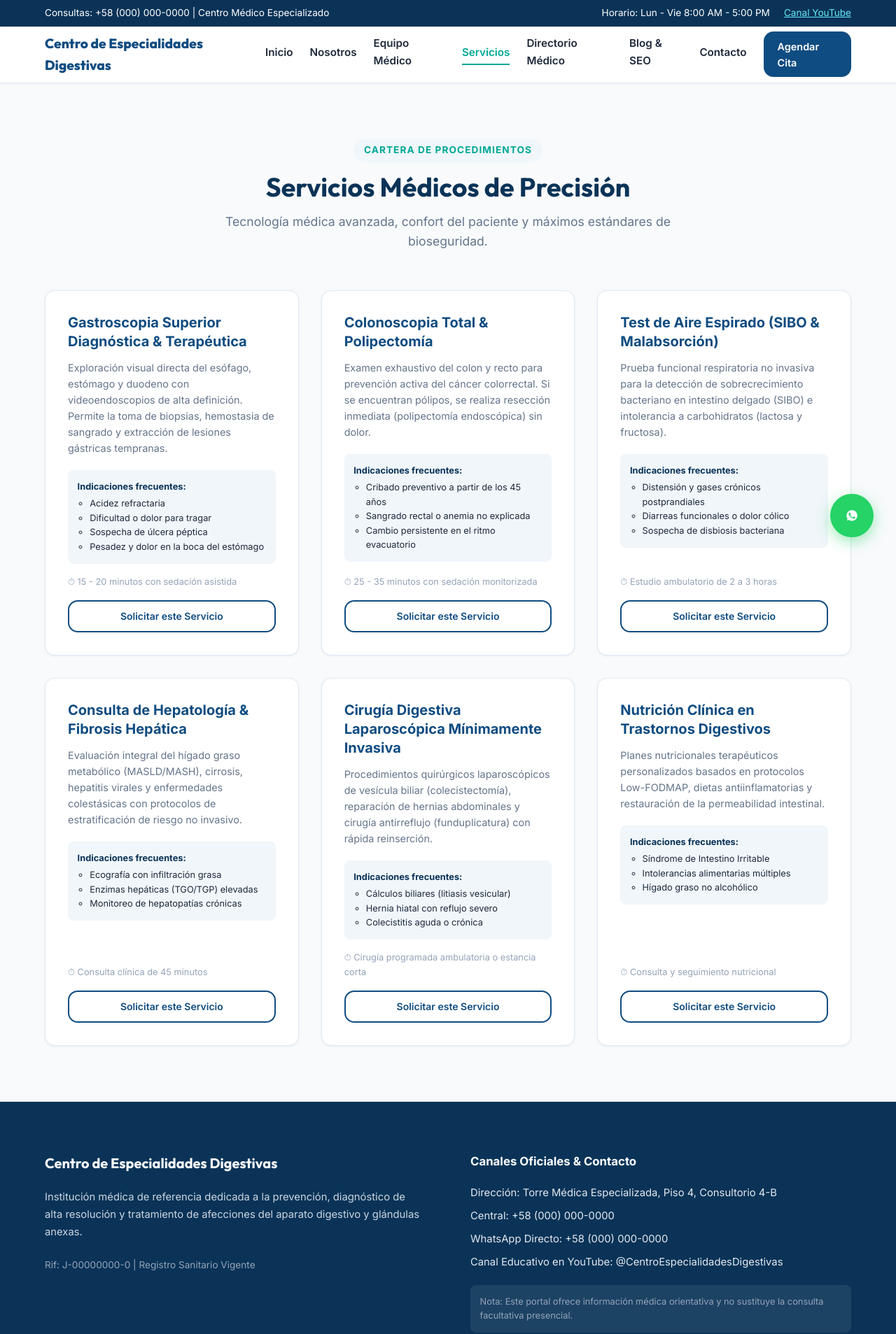
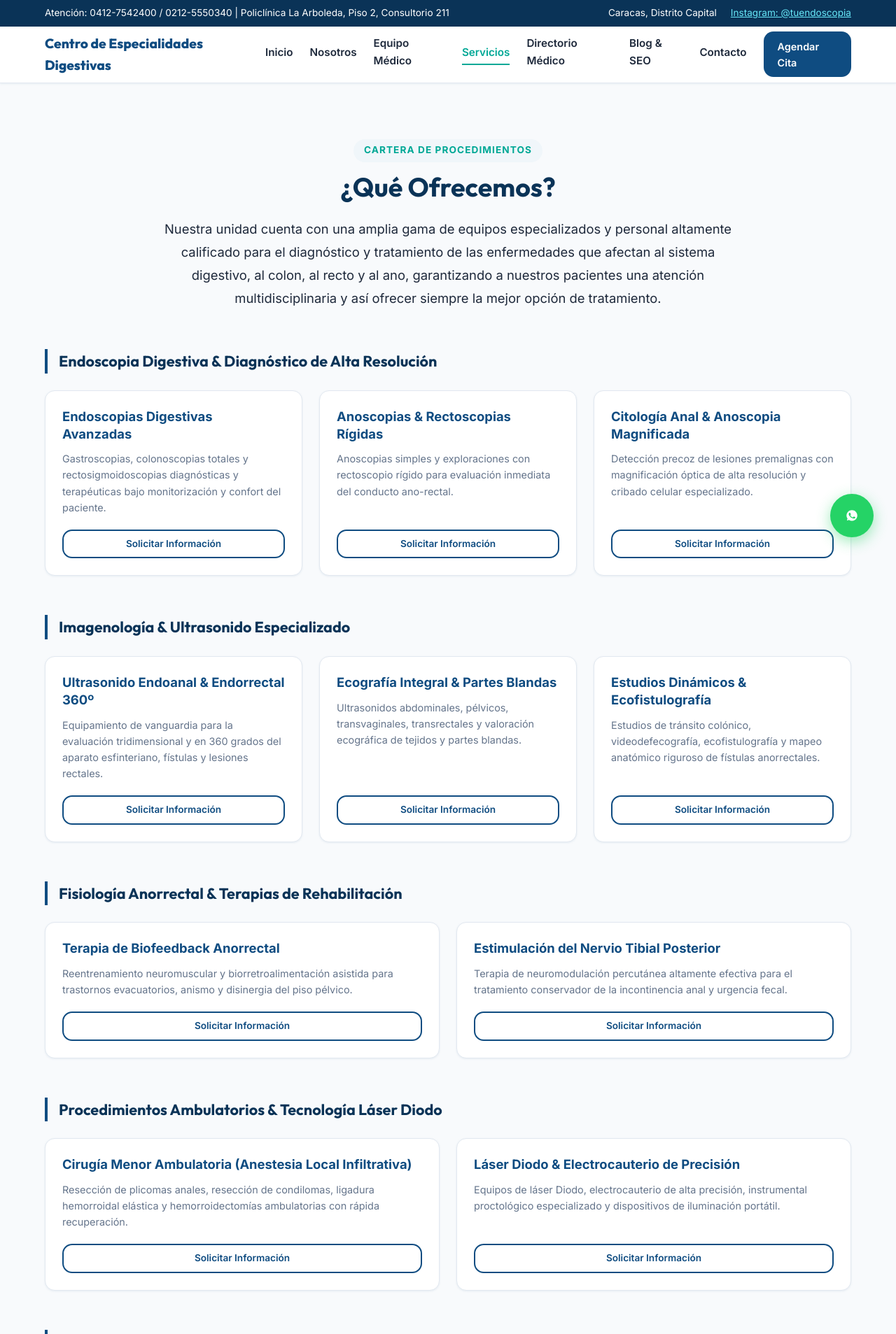
Before and after one commit to luisge12/COMEDVEN, a Next.js app: page /servicios in a window 1280 px wide. Shown: the top 1907 px of the page at 70% size. Built offline with nearby package versions, Linux system fonts and the light colour scheme.

Commit message:
Update official services, procedures, Policlínica La Arboleda alliance, and clinic contact info

```diff
--- a/src/app/servicios/page.tsx
+++ b/src/app/servicios/page.tsx
@@ -2,95 +2,181 @@ import { Metadata } from 'next';
 import Link from 'next/link';
 
 export const metadata: Metadata = {
-  title: 'Servicios Médicos & Endoscópicos | Centro de Especialidades Digestivas',
-  description: 'Cartera de procedimientos diagnósticos y terapéuticos: Gastroscopia, Colonoscopia, Test SIBO y Polipectomía.',
+  title: 'Servicios & Procedimientos | Centro de Endoscopias y Especialidades Digestivas',
+  description: 'Unidad médica y quirúrgica de alta tecnología: Endoscopias, Ultrasonido Endoanal 360º, Biofeedback, Láser Diodo y Cirugía Colorrectal Mínimamente Invasiva.',
 };
 
 export default function ServiciosPage() {
-  const servicios = [
+  const gruposServicios = [
     {
-      titulo: 'Gastroscopia Superior Diagnóstica & Terapéutica',
-      descripcion: 'Exploración visual directa del esófago, estómago y duodeno con videoendoscopios de alta definición. Permite la toma de biopsias, hemostasia de sangrado y extracción de lesiones gástricas tempranas.',
-      indicaciones: ['Acidez refractaria', 'Dificultad o dolor para tragar', 'Sospecha de úlcera péptica', 'Pesadez y dolor en la boca del estómago'],
-      duracion: '15 - 20 minutos con sedación asistida'
+      categoria: "Endoscopia Digestiva & Diagnóstico de Alta Resolución",
+      items: [
+        {
+          titulo: "Endoscopias Digestivas Avanzadas",
+          detalle: "Gastroscopias, colonoscopias totales y rectosigmoidoscopias diagnósticas y terapéuticas bajo monitorización y confort del paciente."
         },
         {
-      titulo: 'Colonoscopia Total & Polipectomía',
-      descripcion: 'Examen exhaustivo del colon y recto para prevención activa del cáncer colorrectal. Si se encuentran pólipos, se realiza resección inmediata (polipectomía endoscópica) sin dolor.',
-      indicaciones: ['Cribado preventivo a partir de los 45 años', 'Sangrado rectal o anemia no explicada', 'Cambio persistente en el ritmo evacuatorio'],
-      duracion: '25 - 35 minutos con sedación monitorizada'
+          titulo: "Anoscopias & Rectoscopias Rígidas",
+          detalle: "Anoscopias simples y exploraciones con rectoscopio rígido para evaluación inmediata del conducto ano-rectal."
         },
         {
-      titulo: 'Test de Aire Espirado (SIBO & Malabsorción)',
-      descripcion: 'Prueba funcional respiratoria no invasiva para la detección de sobrecrecimiento bacteriano en intestino delgado (SIBO) e intolerancia a carbohidratos (lactosa y fructosa).',
-      indicaciones: ['Distensión y gases crónicos postprandiales', 'Diarreas funcionales o dolor cólico', 'Sospecha de disbiosis bacteriana'],
-      duracion: 'Estudio ambulatorio de 2 a 3 horas'
+          titulo: "Citología Anal & Anoscopia Magnificada",
+          detalle: "Detección precoz de lesiones premalignas con magnificación óptica de alta resolución y cribado celular especializado."
+        }
+      ]
     },
     {
-      titulo: 'Consulta de Hepatología & Fibrosis Hepática',
-      descripcion: 'Evaluación integral del hígado graso metabólico (MASLD/MASH), cirrosis, hepatitis virales y enfermedades colestásicas con protocolos de estratificación de riesgo no invasivo.',
-      indicaciones: ['Ecografía con infiltración grasa', 'Enzimas hepáticas (TGO/TGP) elevadas', 'Monitoreo de hepatopatías crónicas'],
-      duracion: 'Consulta clínica de 45 minutos'
+      categoria: "Imagenología & Ultrasonido Especializado",
+      items: [
+        {
+          titulo: "Ultrasonido Endoanal & Endorrectal 360º",
+          detalle: "Equipamiento de vanguardia para la evaluación tridimensional y en 360 grados del aparato esfinteriano, fístulas y lesiones rectales."
         },
         {
-      titulo: 'Cirugía Digestiva Laparoscópica Mínimamente Invasiva',
-      descripcion: 'Procedimientos quirúrgicos laparoscópicos de vesícula biliar (colecistectomía), reparación de hernias abdominales y cirugía antirreflujo (funduplicatura) con rápida reinserción.',
-      indicaciones: ['Cálculos biliares (litiasis vesicular)', 'Hernia hiatal con reflujo severo', 'Colecistitis aguda o crónica'],
-      duracion: 'Cirugía programada ambulatoria o estancia corta'
+          titulo: "Ecografía Integral & Partes Blandas",
+          detalle: "Ultrasonidos abdominales, pélvicos, transvaginales, transrectales y valoración ecográfica de tejidos y partes blandas."
         },
         {
-      titulo: 'Nutrición Clínica en Trastornos Digestivos',
-      descripcion: 'Planes nutricionales terapéuticos personalizados basados en protocolos Low-FODMAP, dietas antiinflamatorias y restauración de la permeabilidad intestinal.',
-      indicaciones: ['Síndrome de Intestino Irritable', 'Intolerancias alimentarias múltiples', 'Hígado graso no alcohólico'],
-      duracion: 'Consulta y seguimiento nutricional'
+          titulo: "Estudios Dinámicos & Ecofistulografía",
+          detalle: "Estudios de tránsito colónico, videodefecografía, ecofistulografía y mapeo anatómico riguroso de fístulas anorrectales."
+        }
+      ]
+    },
+    {
+      categoria: "Fisiología Anorrectal & Terapias de Rehabilitación",
+      items: [
+        {
+          titulo: "Terapia de Biofeedback Anorrectal",
+          detalle: "Reentrenamiento neuromuscular y biorretroalimentación asistida para trastornos evacuatorios, anismo y disinergia del piso pélvico."
+        },
+        {
+          titulo: "Estimulación del Nervio Tibial Posterior",
+          detalle: "Terapia de neuromodulación percutánea altamente efectiva para el tratamiento conservador de la incontinencia anal y urgencia fecal."
+        }
+      ]
+    },
+    {
+      categoria: "Procedimientos Ambulatorios & Tecnología Láser Diodo",
+      items: [
+        {
+          titulo: "Cirugía Menor Ambulatoria (Anestesia Local Infiltrativa)",
+          detalle: "Resección de plicomas anales, resección de condilomas, ligadura hemorroidal elástica y hemorroidectomías ambulatorias con rápida recuperación."
+        },
+        {
+          titulo: "Láser Diodo & Electrocauterio de Precisión",
+          detalle: "Equipos de láser Diodo, electrocauterio de alta precisión, instrumental proctológico especializado y dispositivos de iluminación portátil."
+        }
+      ]
+    },
+    {
+      categoria: "Cirugía General & Mínima Invasión",
+      items: [
+        {
+          titulo: "Cirugía Colorrectal de Mínima Invasión",
+          detalle: "Abordaje laparoscópico avanzado para patologías colónicas, rectales y anorrectales tanto oncológicas como benignas."
+        },
+        {
+          titulo: "Cirugía de Pared Abdominal & Vesícula Biliar",
+          detalle: "Resolución quirúrgica de hernias inguinales, umbilicales y de la pared abdominal, así como colecistectomía por patología de vesícula biliar."
+        },
+        {
+          titulo: "Cirugía Ginecológica, Piso Pélvico & Mamas",
+          detalle: "Procedimientos quirúrgicos de prolapsos de órganos pélvicos, patologías de útero y ovarios, y abordaje de afecciones mamarias benignas y malignas."
+        }
+      ]
     }
   ];
 
   return (
     <div className="section">
       <div className="container">
-        <div className="section-title-wrap">
+
+        {/* Encabezado */}
+        <div className="section-title-wrap" style={{ maxWidth: '850px' }}>
           <span className="section-tag">Cartera de Procedimientos</span>
-          <h1 className="section-title">Servicios Médicos de Precisión</h1>
-          <p style={{ color: 'var(--color-text-muted)', marginTop: '0.75rem', fontSize: '1.1rem' }}>
-            Tecnología médica avanzada, confort del paciente y máximos estándares de bioseguridad.
+          <h1 className="section-title">¿Qué Ofrecemos?</h1>
+          <p style={{ color: 'var(--color-text-main)', marginTop: '1.25rem', fontSize: '1.15rem', lineHeight: '1.8' }}>
+            Nuestra unidad cuenta con una amplia gama de equipos especializados y personal altamente calificado para el diagnóstico y tratamiento de las enfermedades que afectan al sistema digestivo, al colon, al recto y al ano, garantizando a nuestros pacientes una atención multidisciplinaria y así ofrecer siempre la mejor opción de tratamiento.
           </p>
         </div>
 
-        <div className="grid-3" style={{ gap: '2rem' }}>
-          {servicios.map((srv, idx) => (
-            <div key={idx} className="card" style={{ display: 'flex', flexDirection: 'column', justifyContent: 'space-between' }}>
+        {/* Bloques de Servicios por Categoría */}
+        <div style={{ display: 'flex', flexDirection: 'column', gap: '3.5rem', marginBottom: '4.5rem' }}>
+          {gruposServicios.map((grupo, gIdx) => (
+            <div key={gIdx}>
+              <h2 style={{
+                fontSize: '1.35rem',
+                color: 'var(--color-primary-dark)',
+                marginBottom: '1.5rem',
+                borderLeft: '4px solid var(--color-primary)',
+                paddingLeft: '1rem',
+                fontFamily: 'var(--font-family-heading)'
+              }}>
+                {grupo.categoria}
+              </h2>
+
+              <div className="grid-3" style={{ gap: '1.5rem' }}>
+                {grupo.items.map((item, iIdx) => (
+                  <div
+                    key={iIdx}
+                    className="card"
+                    style={{
+                      display: 'flex',
+                      flexDirection: 'column',
+                      justifyContent: 'space-between',
+                      padding: '1.5rem'
+                    }}
+                  >
                     <div>
-                <h2 style={{ fontSize: '1.25rem', color: 'var(--color-primary)', marginBottom: '0.75rem', lineHeight: '1.35' }}>
-                  {srv.titulo}
-                </h2>
+                      <h3 style={{ fontSize: '1.15rem', color: 'var(--color-primary)', marginBottom: '0.75rem', lineHeight: '1.35' }}>
+                        {item.titulo}
+                      </h3>
                       <p style={{ fontSize: '0.9rem', color: 'var(--color-text-muted)', lineHeight: '1.6', marginBottom: '1.25rem' }}>
-                  {srv.descripcion}
+                        {item.detalle}
                       </p>
-
-                <div style={{ backgroundColor: 'var(--color-primary-light)', padding: '0.85rem', borderRadius: 'var(--radius-sm)', marginBottom: '1rem' }}>
-                  <strong style={{ fontSize: '0.8rem', color: 'var(--color-primary-dark)', display: 'block', marginBottom: '0.25rem' }}>
-                    Indicaciones frecuentes:
-                  </strong>
-                  <ul style={{ listStyle: 'circle', paddingLeft: '1.1rem', fontSize: '0.8rem', color: 'var(--color-text-main)' }}>
-                    {srv.indicaciones.map((ind, i) => (
-                      <li key={i}>{ind}</li>
-                    ))}
-                  </ul>
-                </div>
                     </div>
 
-              <div>
-                <span style={{ display: 'block', fontSize: '0.8rem', color: '#94a3b8', marginBottom: '1rem' }}>
-                  ⏱ {srv.duracion}
-                </span>
-                <Link href="/citas" className="btn btn-outline" style={{ width: '100%', fontSize: '0.875rem', padding: '0.6rem' }}>
-                  Solicitar este Servicio
+                    <Link href="/citas" className="btn btn-outline" style={{ width: '100%', fontSize: '0.85rem', padding: '0.5rem 0.75rem' }}>
+                      Solicitar Información
                     </Link>
+                  </div>
+                ))}
               </div>
             </div>
           ))}
         </div>
+
+        {/* Sección Destacada: Alianza Policlínica La Arboleda */}
+        <div className="card" style={{
+          backgroundColor: '#ffffff',
+          borderTop: '5px solid var(--color-accent)',
+          padding: '2.5rem',
+          boxShadow: 'var(--shadow-lg)',
+          marginBottom: '3rem'
+        }}>
+          <span style={{ fontSize: '0.8rem', fontWeight: 800, color: 'var(--color-accent)', textTransform: 'uppercase', letterSpacing: '0.05em' }}>
+            Infraestructura Hospitalaria & Respaldo
+          </span>
+          <h2 style={{ color: 'var(--color-primary-dark)', fontSize: '1.6rem', margin: '0.5rem 0 1rem 0', fontFamily: 'var(--font-family-heading)' }}>
+            Alianza Institucional con La Policlínica La Arboleda
+          </h2>
+          <p style={{ color: 'var(--color-text-main)', fontSize: '1rem', lineHeight: '1.8', marginBottom: '1.5rem' }}>
+            Nuestra alianza con La Policlínica La Arboleda nos hace contar con instalaciones de primer nivel y recursos tecnológicos adecuados a las necesidades de nuestros pacientes como: laboratorio clínico, servicio de Rx, hospitalización, terapia intensiva, banco de sangre y quirófanos de última generación para los procedimientos de cirugía abierta y laparoscópica.
+          </p>
+          <p style={{ color: 'var(--color-text-muted)', fontSize: '0.95rem', lineHeight: '1.7', marginBottom: '2rem' }}>
+            Asimismo, contamos con el apoyo directo de médicos especialistas en todas las áreas interconectadas: Medicina Interna, Cardiología, Endocrinología, Anestesiología, Oncología, Infectología, Psiquiatría y Nutrición.
+          </p>
+
+          <div style={{ display: 'flex', gap: '1rem', flexWrap: 'wrap' }}>
+            <Link href="/citas" className="btn btn-primary" style={{ padding: '0.75rem 1.75rem' }}>
+              Agendar Procedimiento o Consulta
+            </Link>
+            <Link href="/contacto" className="btn btn-outline" style={{ padding: '0.75rem 1.75rem' }}>
+              Ver Ubicación de la Sede
+            </Link>
+          </div>
+        </div>
+
       </div>
     </div>
   );
--- a/src/components/AppointmentForm.tsx
+++ b/src/components/AppointmentForm.tsx
@@ -33,7 +33,7 @@ export default function AppointmentForm() {
       `*Modalidad de Pago:* ${formData.metodoPago}\n` +
       `*Motivo:* ${formData.motivo || 'Consulta preventiva'}`;
 
-    const urlWhatsApp = `https://wa.me/584120000000?text=${encodeURIComponent(mensaje)}`;
+    const urlWhatsApp = `https://wa.me/584127542400?text=${encodeURIComponent(mensaje)}`;
 
     setEnviado(true);
     window.open(urlWhatsApp, '_blank');
--- a/src/components/Footer.tsx
+++ b/src/components/Footer.tsx
@@ -7,22 +7,31 @@ export default function Footer() {
 
         <div>
           <h3 style={{ color: '#ffffff', fontSize: '1.25rem', marginBottom: '1.25rem', fontFamily: 'var(--font-family-heading)' }}>
-            Centro de Especialidades Digestivas
+            Centro de Endoscopias y Especialidades Digestivas
           </h3>
           <p style={{ fontSize: '0.925rem', lineHeight: '1.7', color: '#cbd5e1', marginBottom: '1.5rem' }}>
-            Institución médica de referencia dedicada a la prevención, diagnóstico de alta resolución y tratamiento de afecciones del aparato digestivo y glándulas anexas.
+            Unidad Médica y Quirúrgica especializada en la atención de pacientes con patologías del tracto digestivo y evacuatorio. Alianza estratégica con La Policlínica La Arboleda.
           </p>
-          <div style={{ display: 'flex', gap: '1rem' }}>
-            <span style={{ fontSize: '0.85rem', color: '#94a3b8' }}>Rif: J-00000000-0 | Registro Sanitario Vigente</span>
+          <div style={{ display: 'flex', flexDirection: 'column', gap: '0.35rem' }}>
+            <span style={{ fontSize: '0.85rem', color: '#94a3b8' }}>Web: www.tuendoscopia.com.ve | Instagram: @tuendoscopia</span>
+            <span style={{ fontSize: '0.85rem', color: '#94a3b8' }}>Caracas 1061, Distrito Capital, Venezuela</span>
           </div>
         </div>
 
         <div>
-          <h4 style={{ color: '#ffffff', fontSize: '1.05rem', marginBottom: '1.25rem' }}>Canales Oficiales & Contacto</h4>
-          <p style={{ fontSize: '0.925rem', marginBottom: '0.6rem' }}>Dirección: Torre Médica Especializada, Piso 4, Consultorio 4-B</p>
-          <p style={{ fontSize: '0.925rem', marginBottom: '0.6rem' }}>Central: +58 (000) 000-0000</p>
-          <p style={{ fontSize: '0.925rem', marginBottom: '0.6rem' }}>WhatsApp Directo: +58 (000) 000-0000</p>
-          <p style={{ fontSize: '0.925rem', marginBottom: '1.25rem' }}>Canal Educativo en YouTube: @CentroEspecialidadesDigestivas</p>
+          <h4 style={{ color: '#ffffff', fontSize: '1.05rem', marginBottom: '1.25rem' }}>Canales Oficiales & Ubicación</h4>
+          <p style={{ fontSize: '0.925rem', marginBottom: '0.5rem' }}>
+            <strong>Ubicación:</strong> Policlínica La Arboleda, Piso 2, Consultorio 211, San Bernardino.
+          </p>
+          <p style={{ fontSize: '0.925rem', marginBottom: '0.5rem' }}>
+            <strong>Móvil / WhatsApp:</strong> 0412-7542400 / 0412-3219381 / 0424-3050121
+          </p>
+          <p style={{ fontSize: '0.925rem', marginBottom: '0.5rem' }}>
+            <strong>Central Telefónica:</strong> 0212-5550340 / 0212-5550211
+          </p>
+          <p style={{ fontSize: '0.925rem', marginBottom: '1.25rem' }}>
+            <strong>Correos:</strong> info.comedven@gmail.com | comedven@gmail.com
+          </p>
           <div style={{ backgroundColor: 'rgba(255, 255, 255, 0.08)', padding: '0.85rem', borderRadius: 'var(--radius-sm)', fontSize: '0.8rem', color: '#94a3b8' }}>
             Nota: Este portal ofrece información médica orientativa y no sustituye la consulta facultativa presencial.
           </div>
@@ -32,7 +41,7 @@ export default function Footer() {
 
       <div style={{ borderTop: '1px solid rgba(255, 255, 255, 0.12)', marginTop: '3.5rem', paddingTop: '1.5rem', textAlign: 'center', fontSize: '0.85rem', color: '#94a3b8' }}>
         <div className="container">
-          © <span suppressHydrationWarning>{currentYear}</span> Centro de Especialidades Digestivas. Todos los derechos reservados.
+          © <span suppressHydrationWarning>{currentYear}</span> Centro de Endoscopias y Especialidades Digestivas. Todos los derechos reservados.
         </div>
       </div>
     </footer>
--- a/src/components/Navbar.tsx
+++ b/src/components/Navbar.tsx
@@ -23,11 +23,13 @@ export default function Navbar() {
       {/* Barra de Contacto Superior */}
       <aside suppressHydrationWarning style={{ backgroundColor: 'var(--color-primary-dark)', color: '#ffffff', fontSize: '0.85rem', padding: '0.5rem 0' }}>
         <div className="container" suppressHydrationWarning style={{ display: 'flex', justifyContent: 'space-between', alignItems: 'center', flexWrap: 'wrap', gap: '0.5rem' }}>
-          <p suppressHydrationWarning style={{ margin: 0 }}>Consultas: +58 (000) 000-0000 | Centro Médico Especializado</p>
+          <p suppressHydrationWarning style={{ margin: 0 }}>
+            Atención: 0412-7542400 / 0212-5550340 | Policlínica La Arboleda, Piso 2, Consultorio 211
+          </p>
           <div suppressHydrationWarning style={{ display: 'flex', gap: '1.25rem' }}>
-            <span>Horario: Lun - Vie 8:00 AM - 5:00 PM</span>
-            <a href="https://youtube.com" target="_blank" rel="noopener noreferrer" style={{ textDecoration: 'underline', color: '#67e8f9' }}>
-              Canal YouTube
+            <span>Caracas, Distrito Capital</span>
+            <a href="https://instagram.com/tuendoscopia" target="_blank" rel="noopener noreferrer" style={{ textDecoration: 'underline', color: '#67e8f9' }}>
+              Instagram: @tuendoscopia
             </a>
           </div>
         </div>
--- a/src/components/WhatsAppFloat.tsx
+++ b/src/components/WhatsAppFloat.tsx
@@ -1,8 +1,8 @@
 'use client';
 
 export default function WhatsAppFloat() {
-  const phoneNumber = "584120000000"; // Número configurable
-  const defaultText = encodeURIComponent("Hola, me comunico desde el portal web del Centro de Especialidades Digestivas. Deseo información sobre consultas.");
+  const phoneNumber = "584127542400"; // Número oficial de atención
+  const defaultText = encodeURIComponent("Hola, me comunico desde el portal web del Centro de Endoscopias y Especialidades Digestivas. Deseo información sobre consultas y procedimientos.");
   const url = `https://wa.me/${phoneNumber}?text=${defaultText}`;
 
   return (
```
Also changed, not shown: src/app/contacto/page.tsx (+58 -29 lines). Lines whose indentation alone changed are shown as unchanged.
